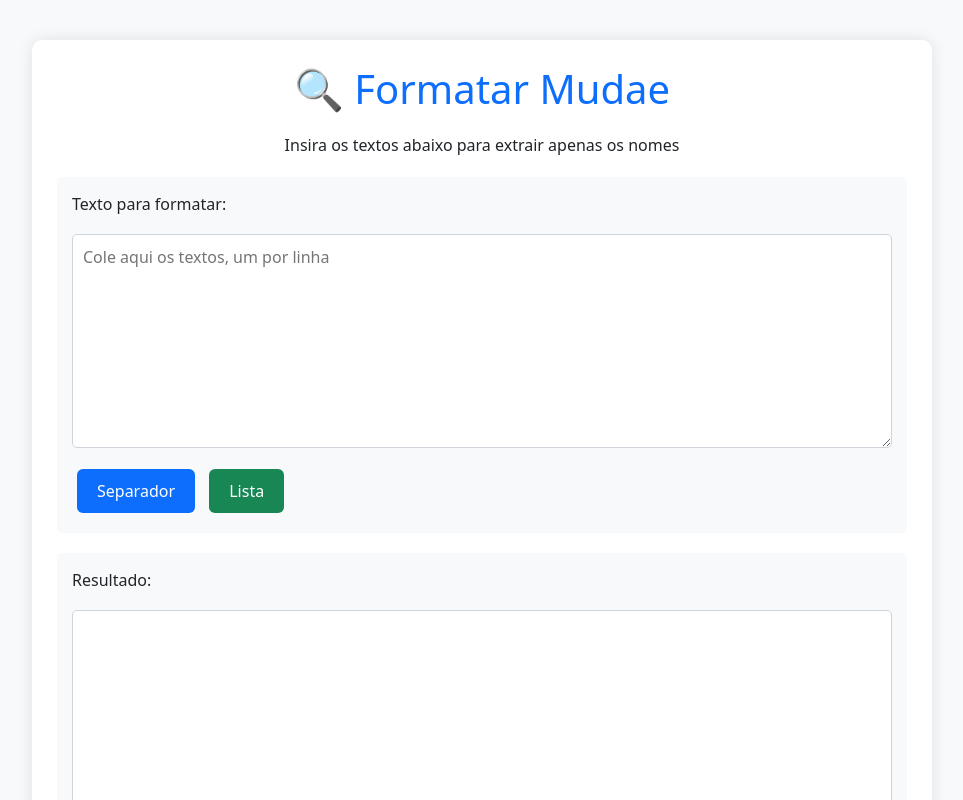
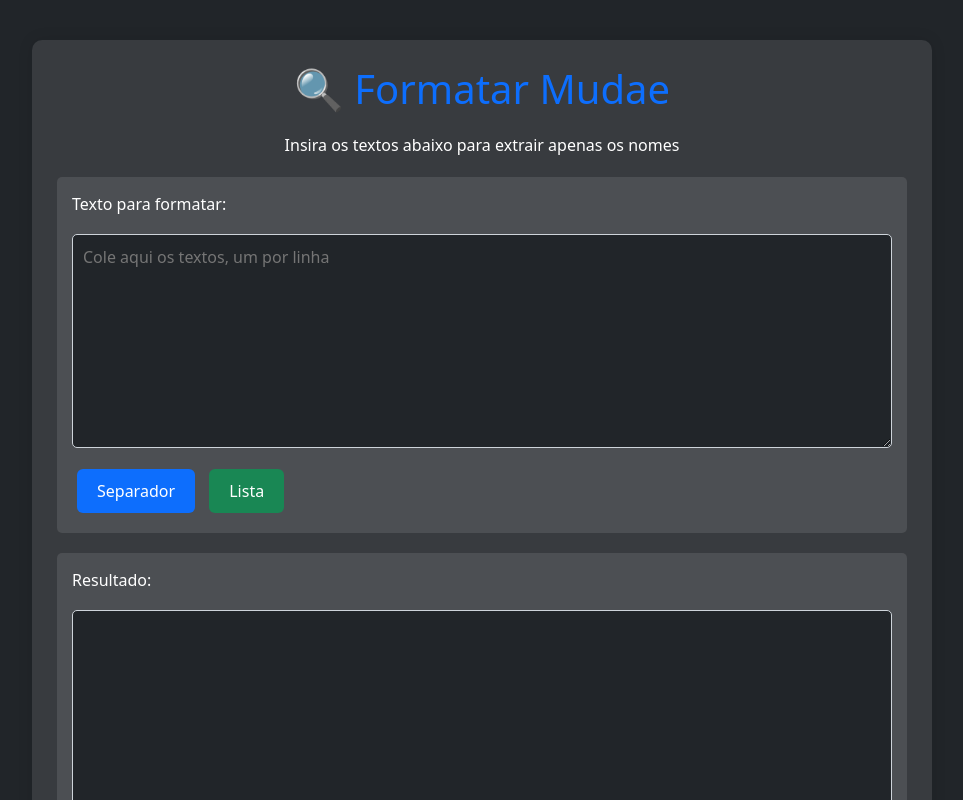
Before and after one commit to fDenisCdSilva/mudae-list-form, a plain HTML site: page index.html in a window 1280 px wide. Both pictures are taken after a click on the button "Separador". Shown: the top 800 px of the page, without its empty margins (158-1121 px from the left). Drawn offline with nearby package versions, Linux system fonts and the light colour scheme.

Commit message:
Update index.html

```diff
--- a/index.html
+++ b/index.html
@@ -8,13 +8,11 @@
     <link href="https://cdn.jsdelivr.net/npm/bootstrap@5.3.8/dist/css/bootstrap.min.css" rel="stylesheet">
     <style>
         body {
-            background-color: #f8f9fa;
             padding: 20px;
         }
 
         .container {
             max-width: 900px;
-            background: white;
             border-radius: 10px;
             box-shadow: 0 0 15px rgba(0, 0, 0, 0.1);
             padding: 25px;
@@ -36,7 +34,6 @@
         }
 
         .btn-primary {
-            background-color: #0d6efd;
             border: none;
             padding: 10px 20px;
             margin: 5px;
@@ -47,7 +44,6 @@
         }
 
         .result-area {
-            background-color: #f8f9fa;
             padding: 15px;
             border-radius: 5px;
             margin-top: 20px;
@@ -66,23 +62,23 @@
     </style>
 </head>
 
-<body>
-    <div class="container">
+<body class="bg-dark text-white">
+    <div class="container bg-white bg-opacity-10">
         <h1>🔍 Formatar Mudae</h1>
         <p class="text-center">Insira os textos abaixo para extrair apenas os nomes</p>
 
         <form id="formatForm">
-            <div class="result-area">
+            <div class="result-area bg-light bg-opacity-10">
                 <label for="inputText" class="form-label">Texto para formatar:</label>
-                <textarea id="inputText" rows="8" placeholder="Cole aqui os textos, um por linha"></textarea>
+                <textarea class="bg-dark text-bg-dark" id="inputText" rows="8" placeholder="Cole aqui os textos, um por linha"></textarea>
                 <button type="button" id="separatorButton" class="btn btn-primary">Separador</button>
                 <button type="button" id="listButton" class="btn btn-success">Lista</button>
             </div>
         </form>
 
-        <div class="result-area invisible" id="resultArea">
+        <div class="result-area bg-light bg-opacity-10 invisible" id="resultArea">
             <label for="outputText" class="form-label">Resultado:</label>
-            <textarea id="outputText" rows="8" readonly></textarea>
+            <textarea class="bg-dark text-bg-dark" id="outputText" rows="8" readonly></textarea>
             <button class="btn btn-primary" id="copyButton">Copiar Resultado</button>
             <button class="btn btn-secondary" id="clearButton">Limpar Tudo</button>
         </div>
```
